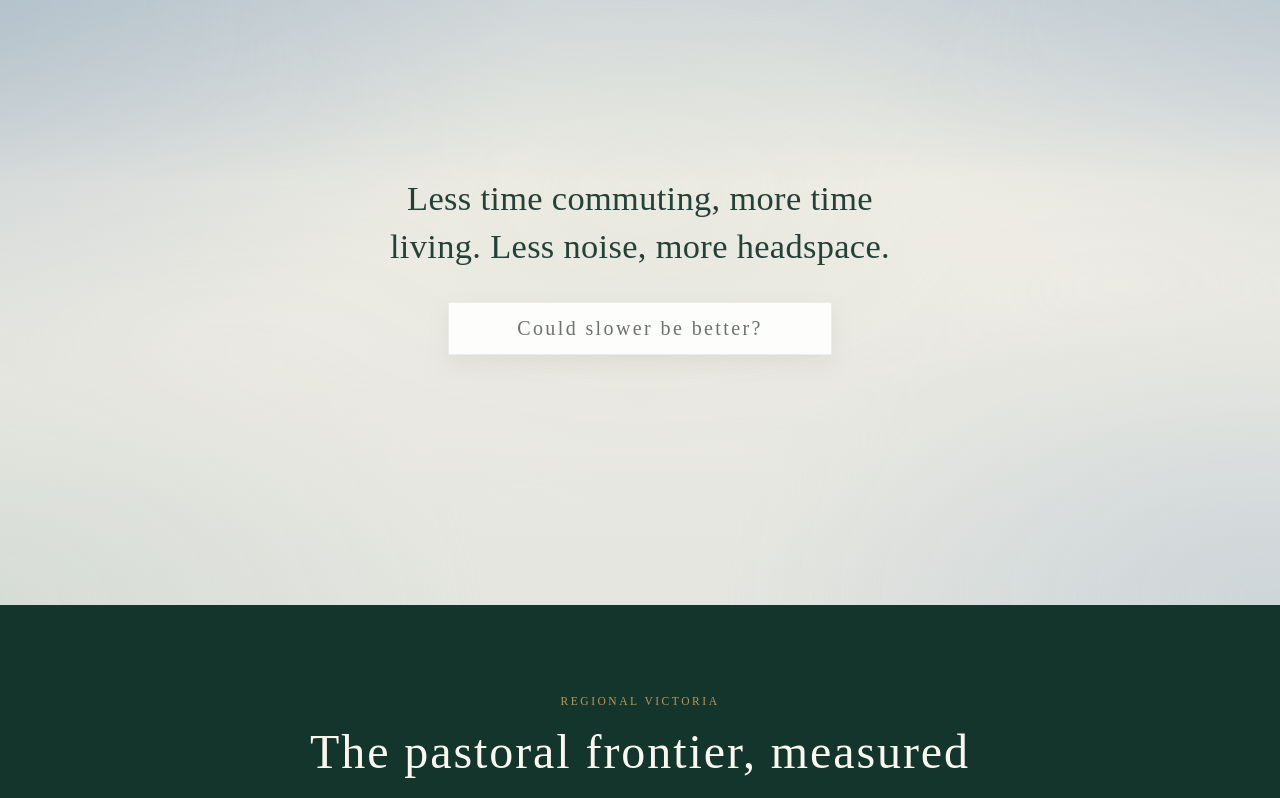
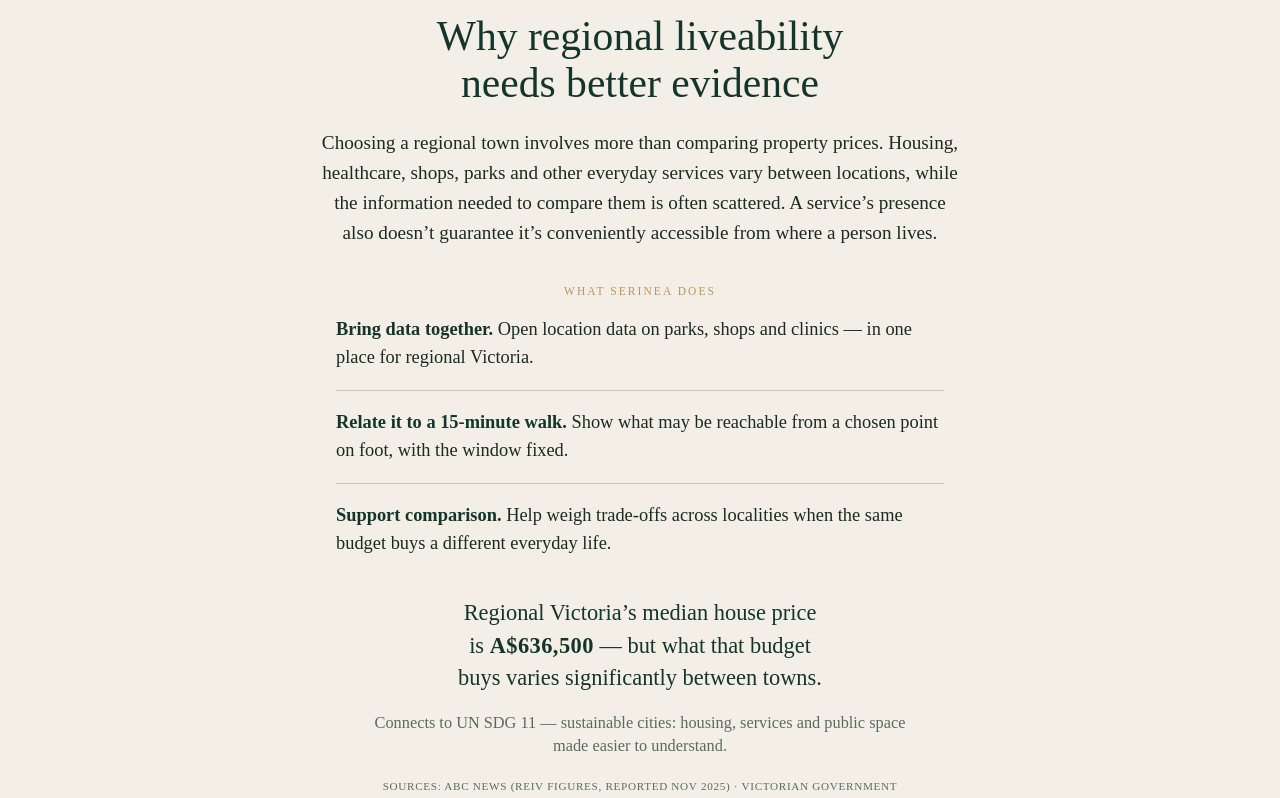
Before and after one commit to xwei0045-alt/SERINEA-main-cn-comments, a Next.js app: page / in a window 1280 px wide. Shown: the part 1660-2458 px from the top of the page. Built offline with nearby package versions, Linux system fonts and the light colour scheme.

Commit message:
Add the case for SERINEA on the home page.
Problem, response, median house-price evidence and SDG 11 so visitors see why the map and compare tools matter.

```diff
--- a/app/components/landing/LandingExperience.tsx
+++ b/app/components/landing/LandingExperience.tsx
@@ -118,6 +118,47 @@
         </Link>
       </section>
 
+      <section className={styles.case} aria-labelledby="case-heading">
+        <h2 id="case-heading">Why regional liveability needs better evidence</h2>
+        <p className={styles.caseLead}>
+          Choosing a regional town involves more than comparing property prices.
+          Housing, healthcare, shops, parks and other everyday services vary between
+          locations, while the information needed to compare them is often scattered.
+          A service’s presence also doesn’t guarantee it’s conveniently accessible
+          from where a person lives.
+        </p>
+
+        <h3 className={styles.caseSub}>What SERINEA does</h3>
+        <ul className={styles.caseList}>
+          <li>
+            <strong>Bring data together.</strong> Open location data on parks, shops
+            and clinics — in one place for regional Victoria.
+          </li>
+          <li>
+            <strong>Relate it to a 15-minute walk.</strong> Show what may be
+            reachable from a chosen point on foot, with the window fixed.
+          </li>
+          <li>
+            <strong>Support comparison.</strong> Help weigh trade-offs across
+            localities when the same budget buys a different everyday life.
+          </li>
+        </ul>
+
+        <p className={styles.caseFigure}>
+          Regional Victoria’s median house price is{" "}
+          <strong>A$636,500</strong> — but what that budget buys varies
+          significantly between towns.
+        </p>
+        <p className={styles.caseSdg}>
+          Connects to UN SDG 11 — sustainable cities: housing, services and public
+          space made easier to understand.
+        </p>
+        <p className={styles.caseSource}>
+          Sources: ABC News (REIV figures, reported Nov 2025) · Victorian Government
+          Planning · United Nations Sustainable Development Goal 11
+        </p>
+      </section>
+
       <section className={styles.breath} aria-label="Slower living">
         <div className={styles.breathWash} aria-hidden="true" />
         <p className={styles.breathLine}>
@@ -130,7 +171,7 @@
 
       <section className={styles.forest}>
         <p className={styles.forestEyeline}>Regional Victoria</p>
-        <h2 className={styles.forestTitle}>The pastoral frontier, measured</h2>
+        <h2 className={styles.forestTitle}>See what a pin can reach</h2>
         <figure className={styles.engraving}>
           <Image
             src="/editorial/victoria.png"
@@ -159,7 +200,7 @@
       </section>
 
       <section className={styles.tableSec}>
-        <h2>Two honest differences</h2>
+        <h2>Why this is different</h2>
         <div className={styles.table} role="table" aria-label="Nearby apps versus SERINEA">
           <div className={styles.tr} role="row">
             <span role="columnheader" />
@@ -182,9 +223,9 @@
             <span>Regional Victoria extract</span>
           </div>
           <div className={styles.tr} role="row">
-            <span role="rowheader">Times</span>
-            <span>May imply live transit</span>
-            <span>Walking estimates, labelled clearly</span>
+            <span role="rowheader">Evidence</span>
+            <span>Scattered listings, hard to compare</span>
+            <span>Places, walk reach and town ranking together</span>
           </div>
         </div>
       </section>
@@ -192,8 +233,8 @@
       <section className={styles.begin} id="begin">
         <h2>Begin</h2>
         <p className={styles.beginLead}>
-          Name a town, or choose what must be nearby — then we take you to the map
-          or the town ladder.
+          Start with a town on the map, or choose the facilities that matter — then
+          compare how localities differ when the same walk window is held fixed.
         </p>
         <div className={styles.switch} role="tablist" aria-label="Begin">
           <button
--- a/app/components/landing/homeDesk.module.css
+++ b/app/components/landing/homeDesk.module.css
@@ -159,8 +159,16 @@
   font-weight: 400;
   line-height: 1.5;
   letter-spacing: 0.02em;
-  color: color-mix(in oklab, var(--forest) 55%, #fff);
+  color: var(--forest);
   text-wrap: balance;
+  background: none;
+  box-decoration-break: clone;
+  -webkit-box-decoration-break: clone;
+}
+
+.mistQuote::selection {
+  background: color-mix(in oklab, var(--forest) 22%, transparent);
+  color: var(--forest);
 }
 
 .mistMat {
@@ -220,6 +228,108 @@
 .breathBar:hover {
   background: #fff;
   color: var(--forest);
+}
+
+.case {
+  padding: clamp(3.5rem, 8vw, 5.5rem) clamp(1.25rem, 4vw, 2rem);
+  background: var(--paper);
+  text-align: center;
+}
+
+.case h2 {
+  margin: 0 auto 1.25rem;
+  max-width: 22ch;
+  font-family: var(--font-display);
+  font-size: clamp(1.85rem, 4.5vw, 2.6rem);
+  font-weight: 500;
+  line-height: 1.15;
+  color: var(--forest);
+  text-wrap: balance;
+}
+
+.caseLead {
+  margin: 0 auto 2.25rem;
+  max-width: 40rem;
+  font-family: var(--font-display);
+  font-size: clamp(1.05rem, 2.2vw, 1.2rem);
+  line-height: 1.55;
+  color: var(--ink);
+  text-wrap: pretty;
+}
+
+.caseSub {
+  margin: 0 auto 1rem;
+  font-family: var(--font-ui);
+  font-size: 0.72rem;
+  font-weight: 500;
+  letter-spacing: 0.18em;
+  text-transform: uppercase;
+  color: var(--gold);
+}
+
+.caseList {
+  list-style: none;
+  margin: 0 auto 2.5rem;
+  padding: 0;
+  max-width: 38rem;
+  text-align: left;
+  display: grid;
+  gap: 1.15rem;
+}
+
+.caseList li {
+  margin: 0;
+  padding: 0 0 1.15rem;
+  border-bottom: 1px solid var(--paper-3);
+  font-family: var(--font-display);
+  font-size: clamp(1.02rem, 2vw, 1.15rem);
+  line-height: 1.5;
+  color: var(--ink);
+}
+
+.caseList li:last-child {
+  border-bottom: none;
+  padding-bottom: 0;
+}
+
+.caseList strong {
+  font-weight: 600;
+  color: var(--forest);
+}
+
+.caseFigure {
+  margin: 0 auto 1rem;
+  max-width: 34rem;
+  font-family: var(--font-display);
+  font-size: clamp(1.15rem, 2.4vw, 1.4rem);
+  line-height: 1.45;
+  color: var(--forest);
+  text-wrap: balance;
+}
+
+.caseFigure strong {
+  font-weight: 700;
+  letter-spacing: 0.02em;
+}
+
+.caseSdg {
+  margin: 0 auto 1.25rem;
+  max-width: 34rem;
+  font-family: var(--font-display);
+  font-size: 1.02rem;
+  line-height: 1.45;
+  color: var(--ink-soft);
+}
+
+.caseSource {
+  margin: 0 auto;
+  max-width: 36rem;
+  font-family: var(--font-ui);
+  font-size: 0.7rem;
+  letter-spacing: 0.06em;
+  line-height: 1.5;
+  text-transform: uppercase;
+  color: var(--ink-soft);
 }
 
 .breath {
```
